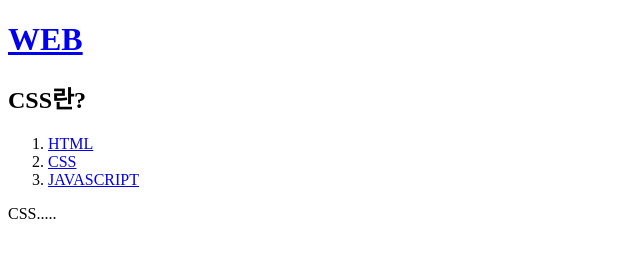
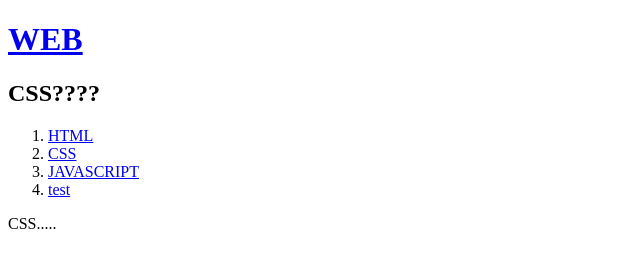
Before and after one commit to KangMoo/Web, a plain HTML site: page 2.html in a window 1280 px wide. Shown: the whole page, without its empty margins (0-640 px from the left). Drawn offline with Linux system fonts and the light colour scheme.

Commit message:
no message

```diff
--- a/2.html
+++ b/2.html
@@ -8,11 +8,12 @@
 
 <body>
     <h1><a href="index.html">WEB</a></h1>
-    <h2>CSS란?</h2>
+    <h2>CSS????</h2>
     <ol>
         <li><a href="1.html">HTML</a></li>
         <li><a href="2.html">CSS</a></li>
         <li><a href="3.html">JAVASCRIPT</a></li>
+        <li><a href="4.html">test</a></li>
     </ol>
     <p>
         CSS.....
```
